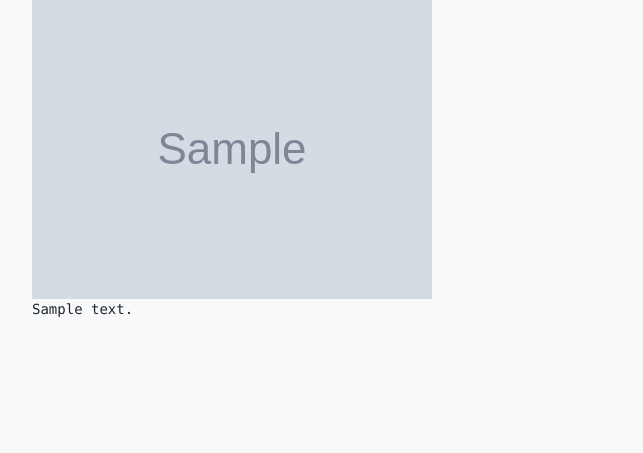
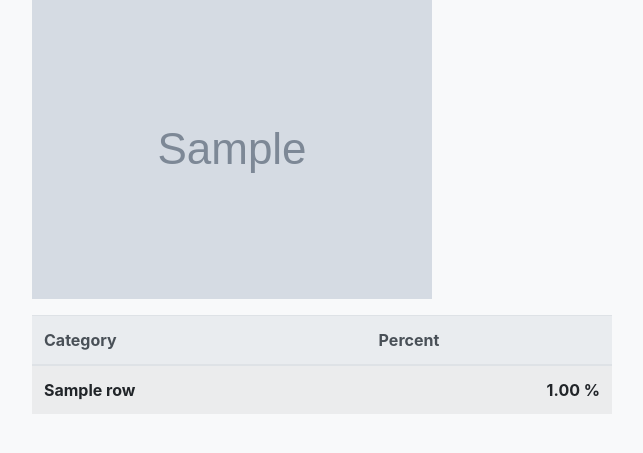
Before and after one commit to mknz/dsr-road-roughness-prediction, a Flask app: template road_roughness_prediction/app/templates/prediction.html in a window 1280 px wide. Shown: the part 185-638 px from the top of the page, without its empty margins (318-961 px from the left). Run offline with Flask 2, Linux system fonts and the light colour scheme; the template is opened without the code that fills it: most values are stand-ins (such as "Sample title", 1, 10 or a date in 2020); grey boxes marked "Sample" are stand-in pictures; lists and menus that the app fills with data are empty; some libraries are stand-ins or nearby versions.

Commit message:
Summary table

```diff
--- a/road_roughness_prediction/app/server.py
+++ b/road_roughness_prediction/app/server.py
@@ -99,17 +99,23 @@ def predict(image, segmentator):
                 return count
         return 0
 
-    results = []
+    out_image = postprocessing(images, segmented, sidewalk_mask, background_mask)
+
+    summary = []
     for category in surface_types.SimpleCategory:
+        result = {}
+
         name = category.name
+        result['name'] = name
+
         index = category.value
         count = _get_count(index)
-        percent = 100 * count / n_total
-        results.append(f'{name:20s} {count:09d} {percent:6.2f}%')
+        result['count'] = count
 
-    summary = '\n'.join(results)
+        result['percent'] = 100 * count / n_total
+        summary.append(result)
 
-    out_image = postprocessing(images, segmented, sidewalk_mask, background_mask)
+    summary.sort(key=lambda x: x['percent'], reverse=True)
     return summary, out_image
 
 
--- a/road_roughness_prediction/app/templates/prediction.html
+++ b/road_roughness_prediction/app/templates/prediction.html
@@ -1,5 +1,20 @@
 {% extends 'layout.html' %}
 {% block content %}
 <img src="{{out_image_url}}"\>
-<pre>{{ summary }}</pre>
+<table class="table table-striped mt-3">
+  <thead class="thead-light">
+    <tr>
+      <th>Category</th>
+      <th>Percent</th>
+    <tr>
+  </thead>
+  <tbody>
+    {% for row in summary %}
+    <tr>
+      <th>{{ row.name }}</th>
+      <th class="text-right">{{ '%6.2f' | format(row.percent) }} %</th>
+    </tr>
+    {% endfor %}
+  </tbody>
+</table>
 {% endblock %}
```
